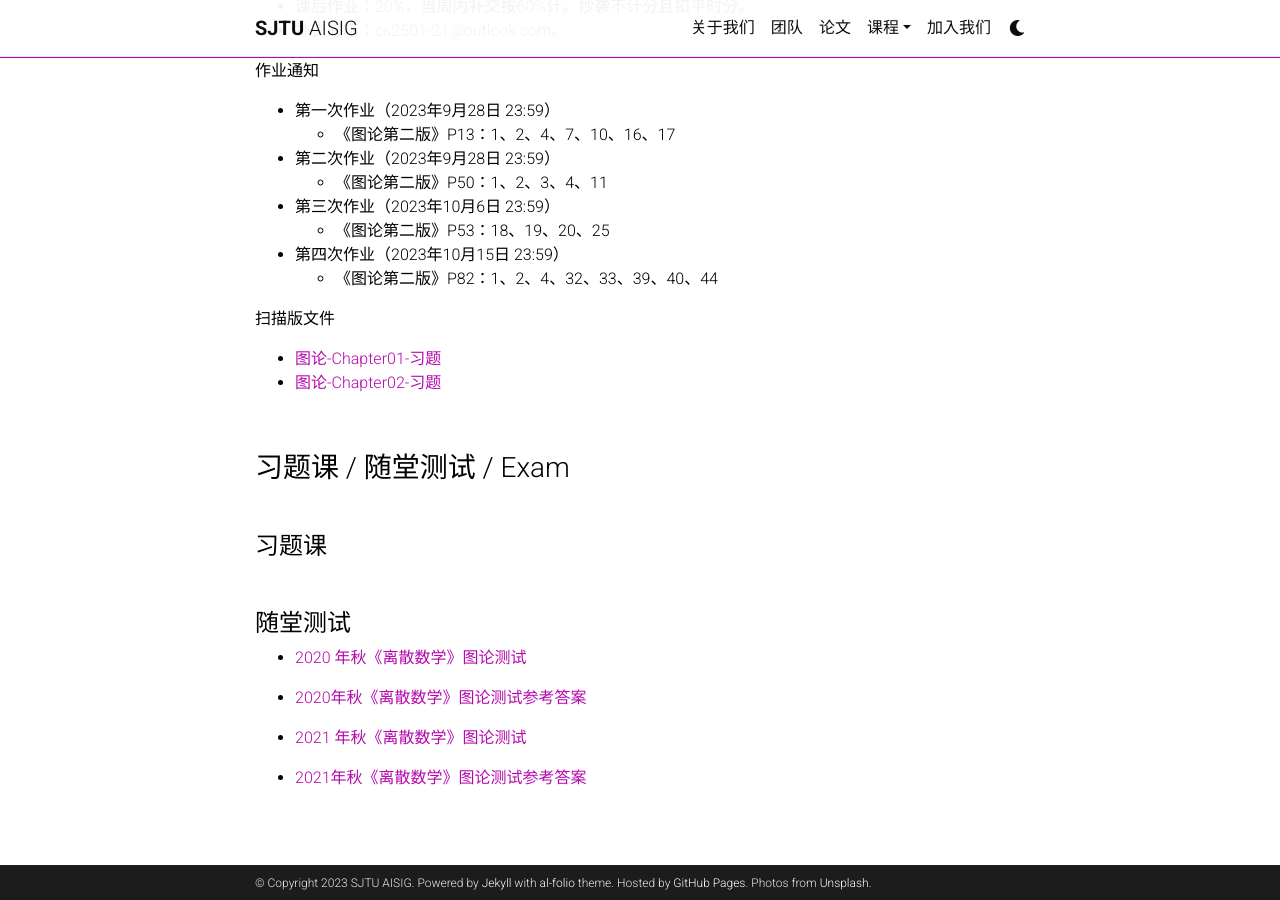
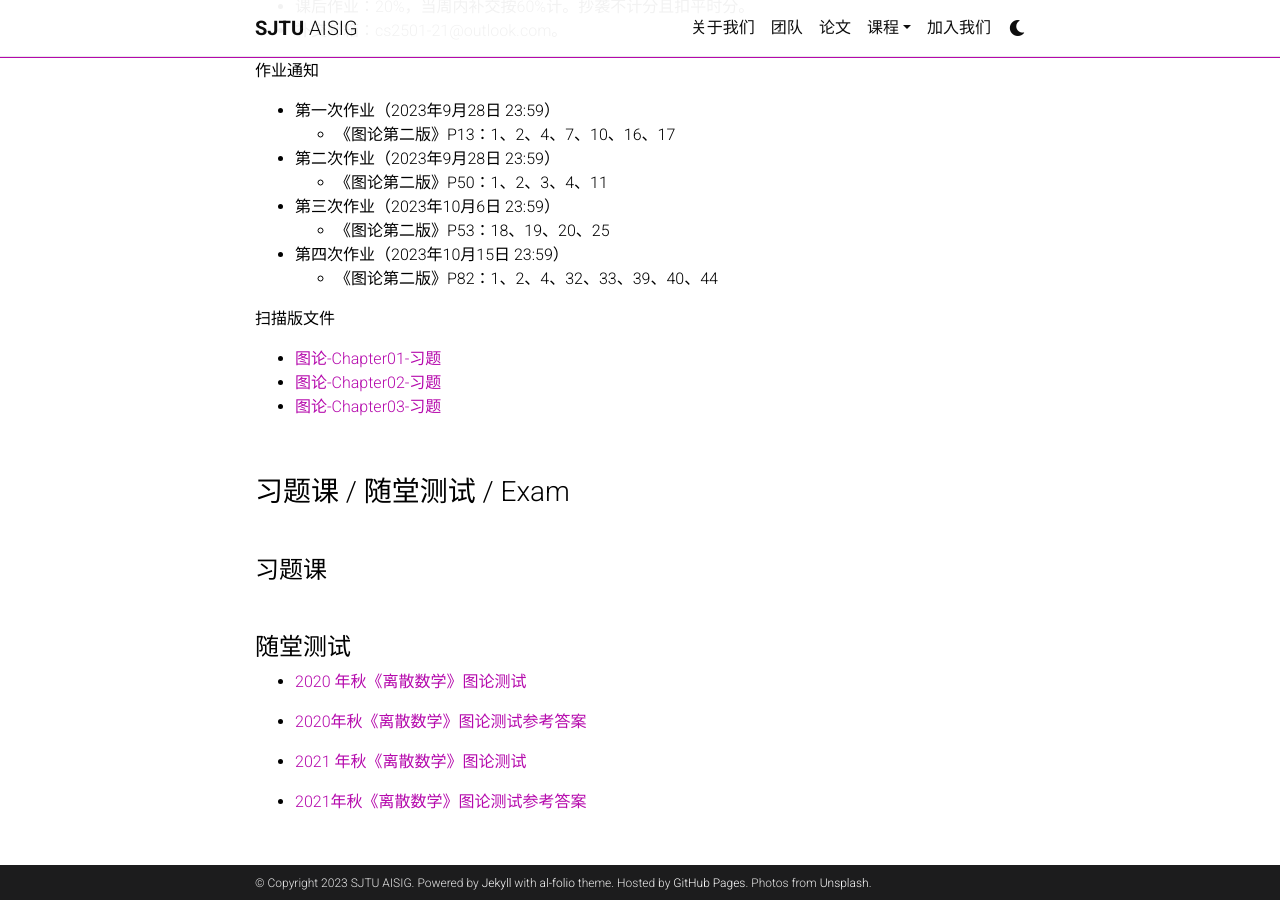
Before and after one commit to AISIGSJTU/AISIGSJTU.github.io, a Jekyll site: the page built from _teaching/CS2501-23.md, in a window 1280 px wide and 900 px high, scrolled down 840 px. Built offline with Jekyll 4.4.1, drawn with Linux system fonts in a browser that asks for light colours; comment, search, counter and statistics services are not loaded; a style sheet for code colours, icons or effects is not loaded.

Commit message:
update course materials

```diff
--- a/_teaching/CS2501-23.md
+++ b/_teaching/CS2501-23.md
@@ -58,6 +58,7 @@ category: teaching
 **扫描版文件**
 - [图论-Chapter01-习题](/assets/course/2023/cs2501/图论-Chapter01-习题.pdf)
 - [图论-Chapter02-习题](/assets/course/2023/cs2501/图论-Chapter02-习题.pdf)
+- [图论-Chapter03-习题](/assets/course/2023/cs2501/图论-Chapter03-习题.pdf)
 
 <br/>
 
```
